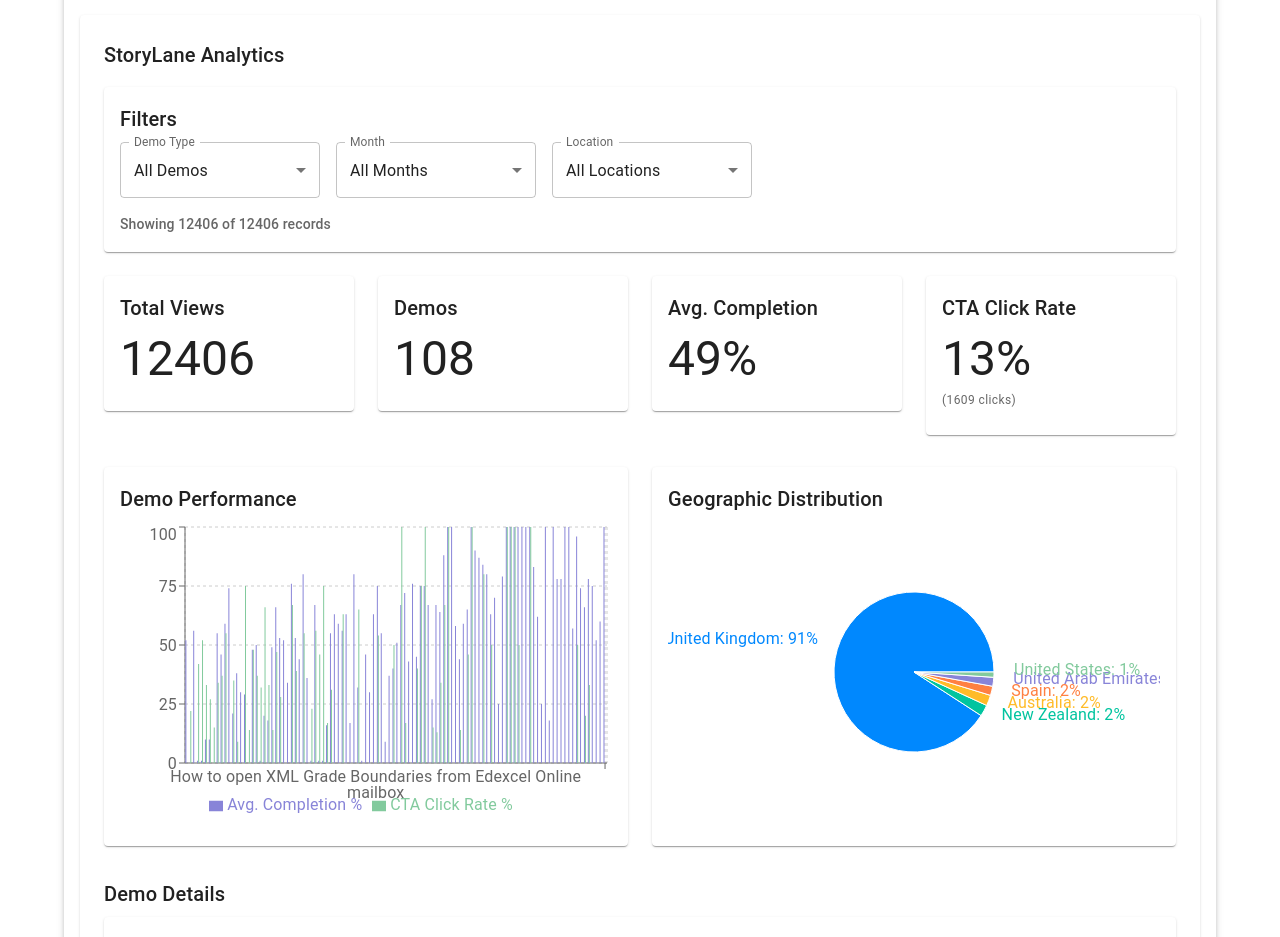
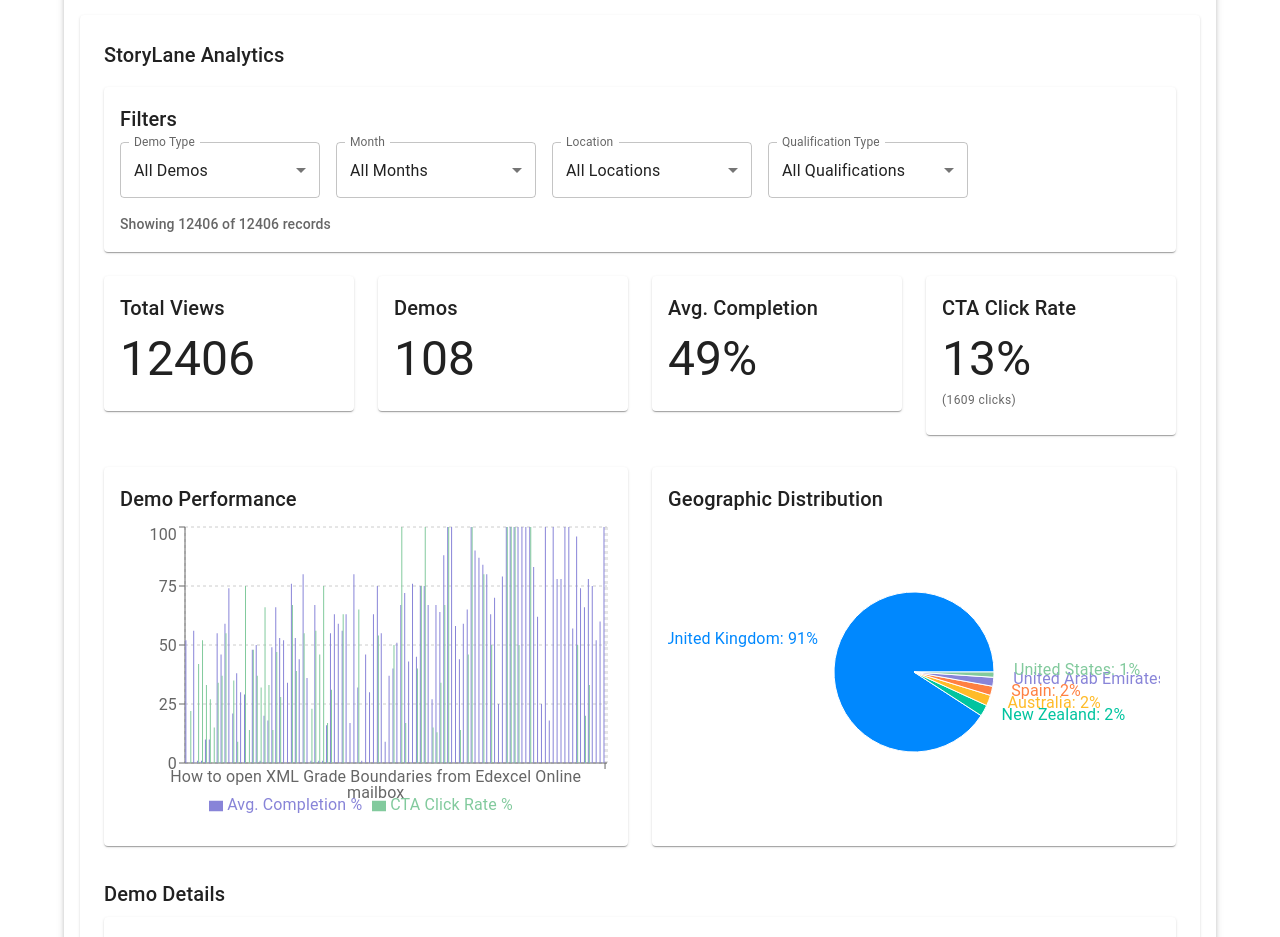
Before and after one commit to beckletts/datamensch, a React (Vite) app: page / in a window 1280 px wide. Shown: the part 3860-4797 px from the top of the page. Built offline with nearby package versions, Linux system fonts and the light colour scheme.

Commit message:
Add VQ/GQ qualification filter to Storylane analytics

```diff
--- a/src/components/StoryLaneAnalytics.tsx
+++ b/src/components/StoryLaneAnalytics.tsx
@@ -72,6 +72,7 @@ export const StoryLaneAnalytics: React.FC<StoryLaneAnalyticsProps> = ({ data })
     const [selectedDemo, setSelectedDemo] = useState<string>('all');
     const [selectedMonth, setSelectedMonth] = useState<string>('all');
     const [selectedLocation, setSelectedLocation] = useState<string>('all');
+    const [selectedQualificationType, setSelectedQualificationType] = useState<string>('all');
 
     // Handle filter changes
     const handleDemoChange = (event: SelectChangeEvent<string>) => {
@@ -84,6 +85,10 @@ export const StoryLaneAnalytics: React.FC<StoryLaneAnalyticsProps> = ({ data })
 
     const handleLocationChange = (event: SelectChangeEvent<string>) => {
         setSelectedLocation(event.target.value);
+    };
+
+    const handleQualificationTypeChange = (event: SelectChangeEvent<string>) => {
+        setSelectedQualificationType(event.target.value);
     };
 
     // Filter the data based on selected filters
@@ -127,9 +132,26 @@ export const StoryLaneAnalytics: React.FC<StoryLaneAnalyticsProps> = ({ data })
                 }
             }
 
+            // Filter by qualification type (VQ/GQ)
+            if (selectedQualificationType !== 'all') {
+                const demoLower = record.demo.toLowerCase();
+                const isVQ = demoLower.includes('pop') ||
+                          demoLower.includes('btec') ||
+                          demoLower.includes('cohort') ||
+                          demoLower.includes('vq');
+
+                if (selectedQualificationType === 'vq' && !isVQ) {
+                    return false;
+                }
+
+                if (selectedQualificationType === 'gq' && isVQ) {
+                    return false;
+                }
+            }
+
             return true;
         });
-    }, [data, selectedDemo, selectedMonth, selectedLocation]);
+    }, [data, selectedDemo, selectedMonth, selectedLocation, selectedQualificationType]);
 
     // Calculate statistics based on filtered data
     const stats = useMemo(() => {
@@ -255,6 +277,20 @@ export const StoryLaneAnalytics: React.FC<StoryLaneAnalyticsProps> = ({ data })
                             <MenuItem value="all">All Locations</MenuItem>
                             <MenuItem value="uk">UK Only</MenuItem>
                             <MenuItem value="international">International Only</MenuItem>
+                        </Select>
+                    </FormControl>
+
+                    <FormControl sx={{ minWidth: 200 }}>
+                        <InputLabel id="qualification-select-label">Qualification Type</InputLabel>
+                        <Select
+                            labelId="qualification-select-label"
+                            value={selectedQualificationType}
+                            label="Qualification Type"
+                            onChange={handleQualificationTypeChange}
+                        >
+                            <MenuItem value="all">All Qualifications</MenuItem>
+                            <MenuItem value="vq">Vocational (VQ)</MenuItem>
+                            <MenuItem value="gq">General (GQ)</MenuItem>
                         </Select>
                     </FormControl>
                 </Stack>
```
